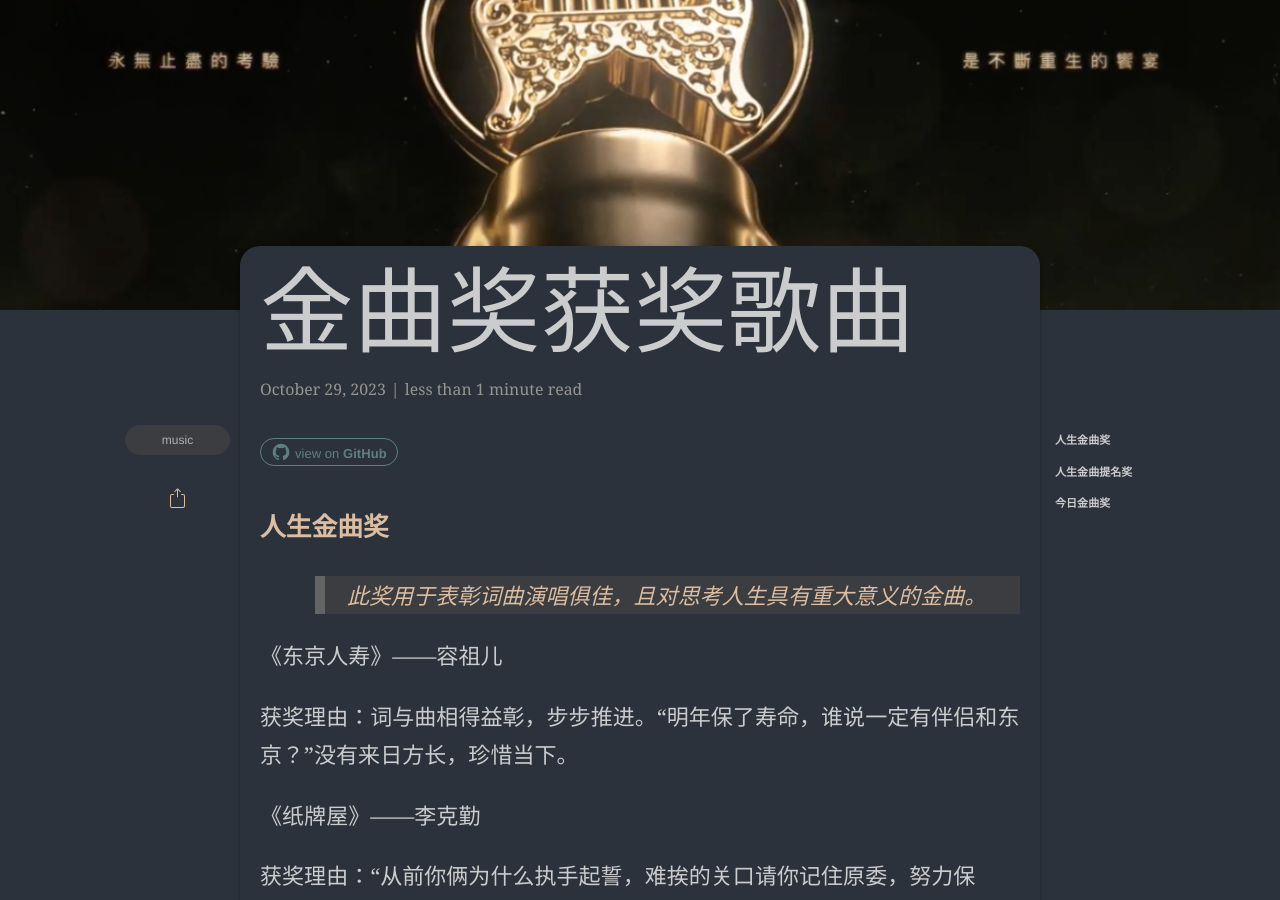
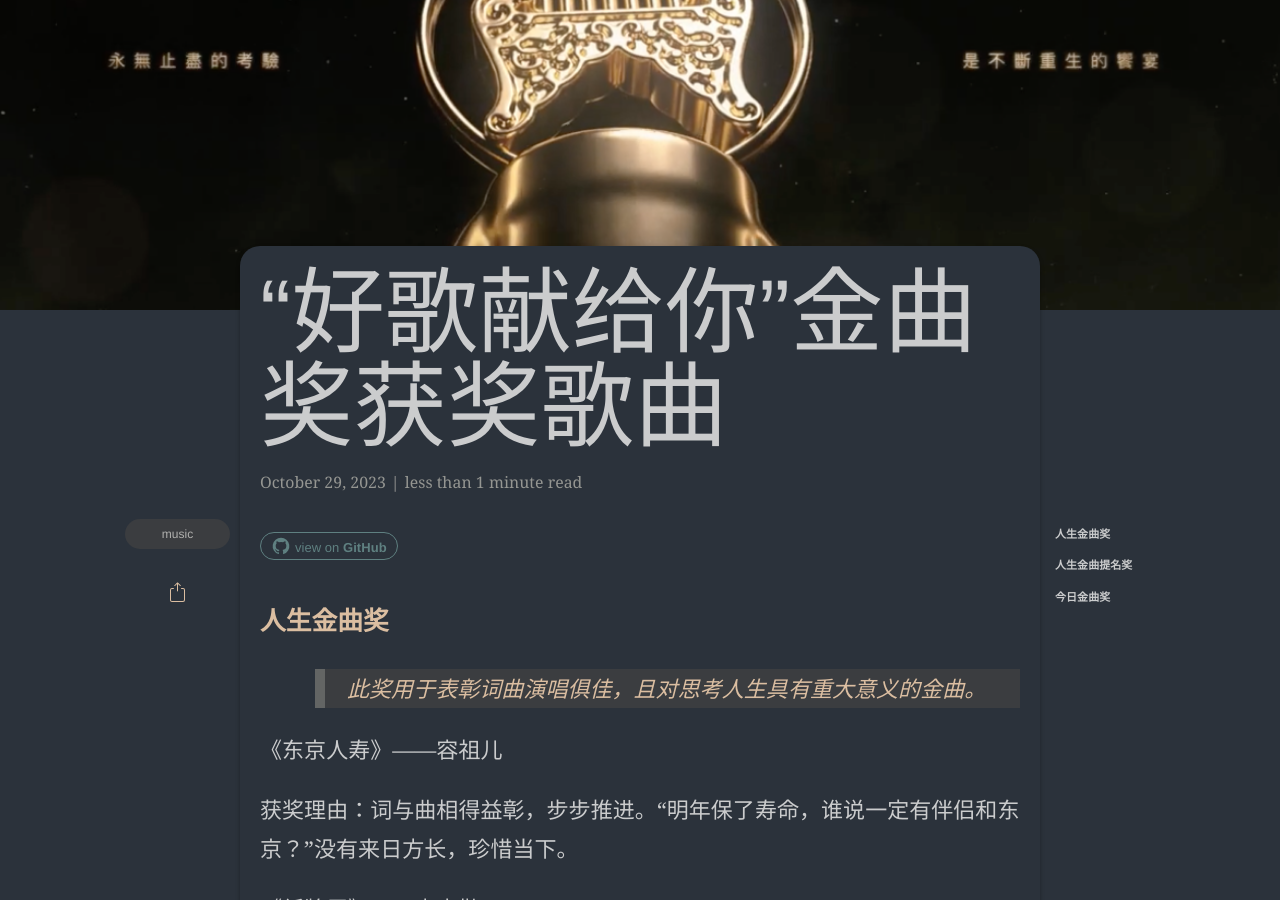
Before and after one commit to MikingG/blog, a Jekyll site: the page built from _posts/2023-10-29-Golden-Melody-Awards.markdown, in a window 1280 px wide and 900 px high, scrolled down 357 px. Built offline with Jekyll 4.4.1, drawn with Linux system fonts in a browser that asks for light colours; nearby versions of some CDN libraries; some web fonts are replaced; comment, search, counter and statistics services are not loaded; some of the changed text lies outside the part shown.

Commit message:
Update 2023-10-29-Golden-Melody-Awards.markdown

```diff
--- a/_posts/2023-10-29-Golden-Melody-Awards.markdown
+++ b/_posts/2023-10-29-Golden-Melody-Awards.markdown
@@ -2,7 +2,7 @@
 layout: post
 read_time: true
 show_date: true
-title:  金曲奖获奖歌曲
+title:  “好歌献给你”金曲奖获奖歌曲
 date:   2023-10-29
 description: 好歌献给你.
 img: posts/20231029/GoldMelody.png
```
